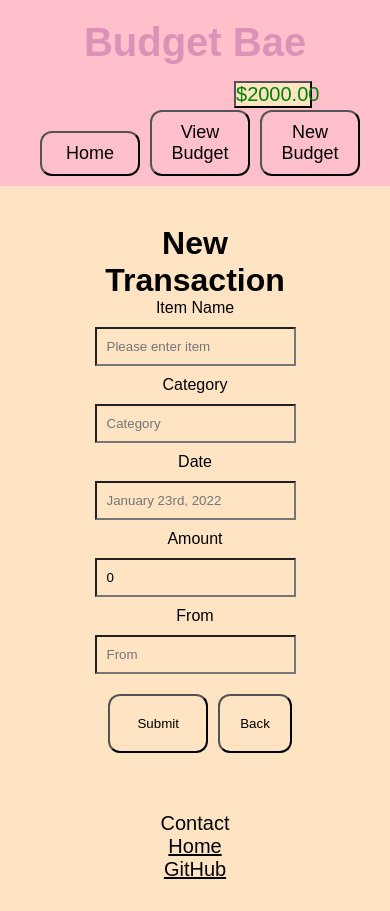
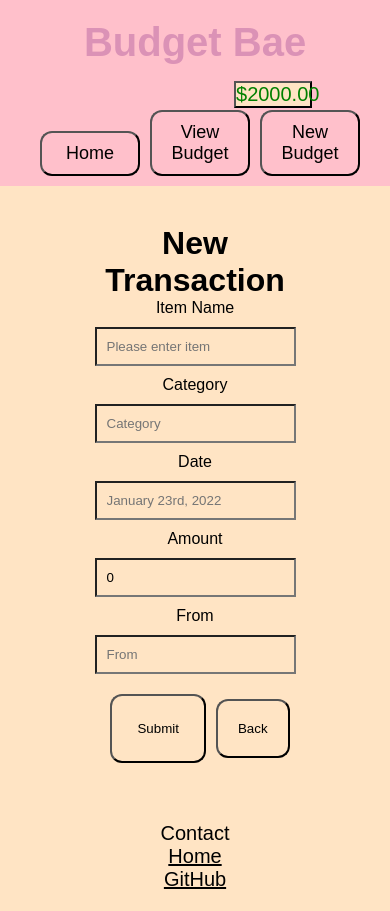
Before and after one commit to TaylorWill94/budget-app-frontend, a React (Create React App) app: page /transactions/new in a window 390 px wide. Built offline with nearby package versions, Linux system fonts and the light colour scheme; no server answers; a web font is replaced by a local one.

Commit message:
Btn edit for New Page

```diff
--- a/src/App.css
+++ b/src/App.css
@@ -168,10 +168,9 @@
     margin: 10px;
   }
   .submit-btn {
-    padding: 20px;
+    padding: 25px;
     margin-top: 10px;
     border-radius: 12px;
-    width: 100px;
   }
 
   /* // BudgetEditForm Styling */
@@ -226,17 +225,17 @@
   }
 
   .back-details-btn {
-    padding: 30px;
+    padding: 25px;
     margin: 10px;
     border-radius: 12px;
   }
   .edit-details-btn {
-    padding: 30px;
+    padding: 25px;
     margin: 10px;
     border-radius: 12px;
   }
   .delete-budget-btn {
-    padding: 30px;
+    padding: 25px;
     margin: 10px;
     border-radius: 12px;
   }
```
